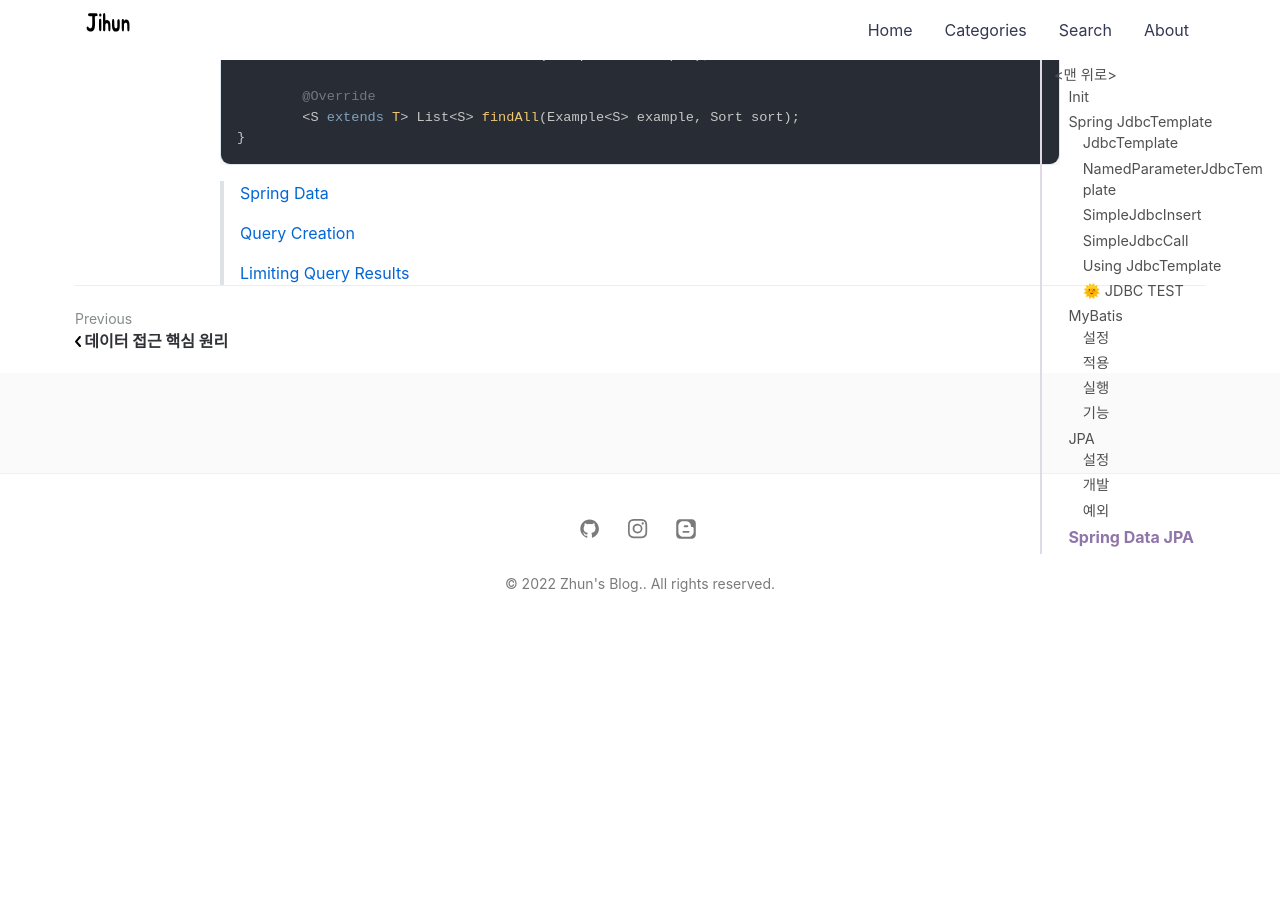
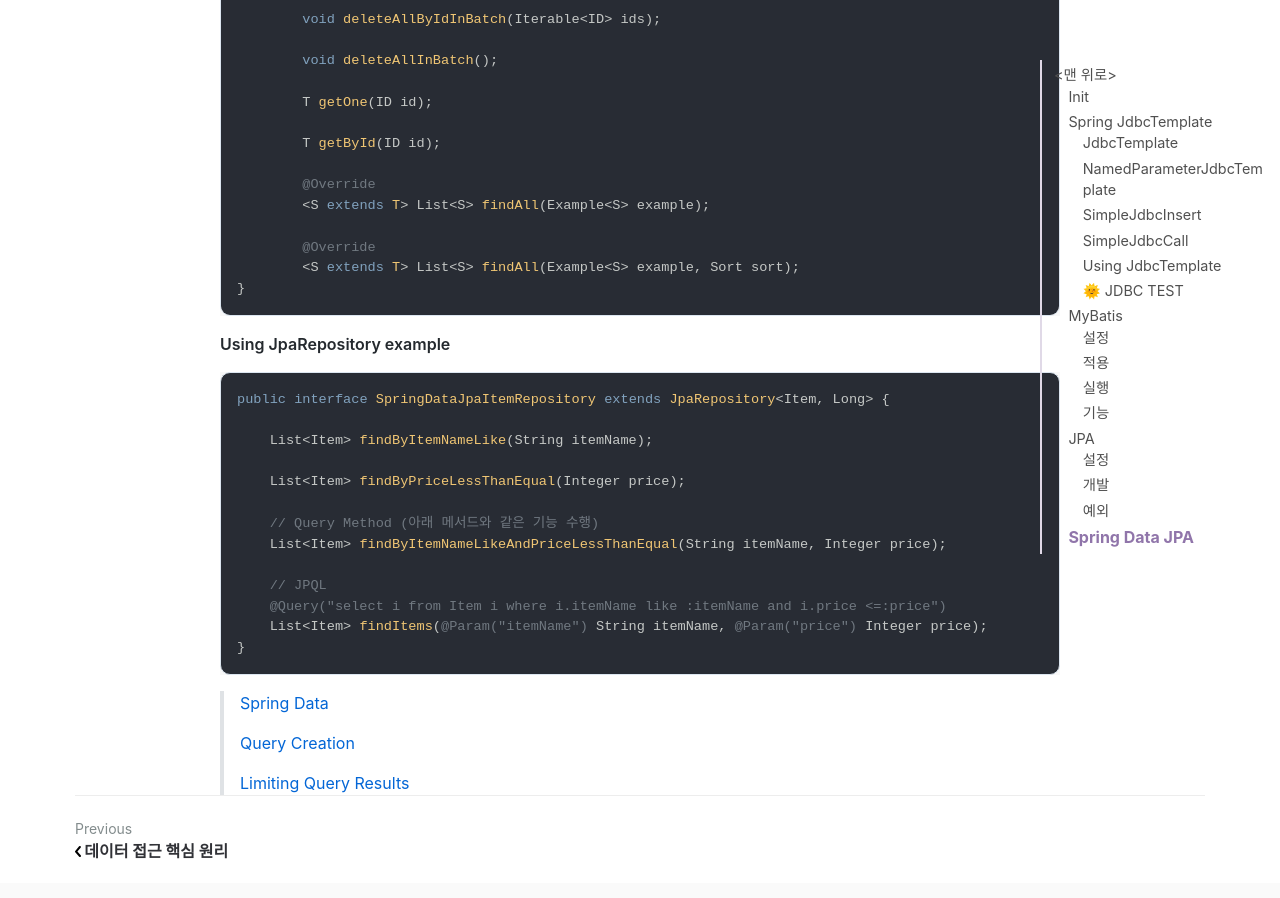
Before and after one commit to jihunparkme/jihunparkme.github.io, a Jekyll site: the page built from _posts/2022-08-08-Spring-DB-Part2.md, in a window 1280 px wide and 900 px high, scrolled down 14745 px. Built offline with Jekyll 4.4.1, drawn with Linux system fonts in a browser that asks for light colours; nearby versions of some CDN libraries; comment, search, counter and statistics services are not loaded; before the commit the page ends 15384 px from its top, so only the background shows below that; some of the changed text lies outside the part shown.

Commit message:
[Spring Data JPA] 적용1

````diff
--- a/_posts/2022-08-08-Spring-DB-Part2.md
+++ b/_posts/2022-08-08-Spring-DB-Part2.md
@@ -564,6 +564,13 @@
 - 공통 인터페이스 기능
 - 쿼리 메서드 기능
 
+**적용**
+
+```gradle
+implementation 'org.springframework.boot:spring-boot-starter-data-jpa'
+```
+
+- JPA, hibernate, Spring Data JPA, Spring JDBC 기능이 모두 포함
 
 **Spring Data**
 
@@ -649,6 +656,23 @@
 }
 ```
 
+**Using JpaRepository example**
+
+```java
+public interface SpringDataJpaItemRepository extends JpaRepository<Item, Long> {
+
+    List<Item> findByItemNameLike(String itemName);
+
+    List<Item> findByPriceLessThanEqual(Integer price);
+
+    // Query Method (아래 메서드와 같은 기능 수행)
+    List<Item> findByItemNameLikeAndPriceLessThanEqual(String itemName, Integer price);
+
+    // JPQL
+    @Query("select i from Item i where i.itemName like :itemName and i.price <=:price")
+    List<Item> findItems(@Param("itemName") String itemName, @Param("price") Integer price);
+}
+```
 
 > [Spring Data](https://spring.io/projects/spring-data)
 >
````
